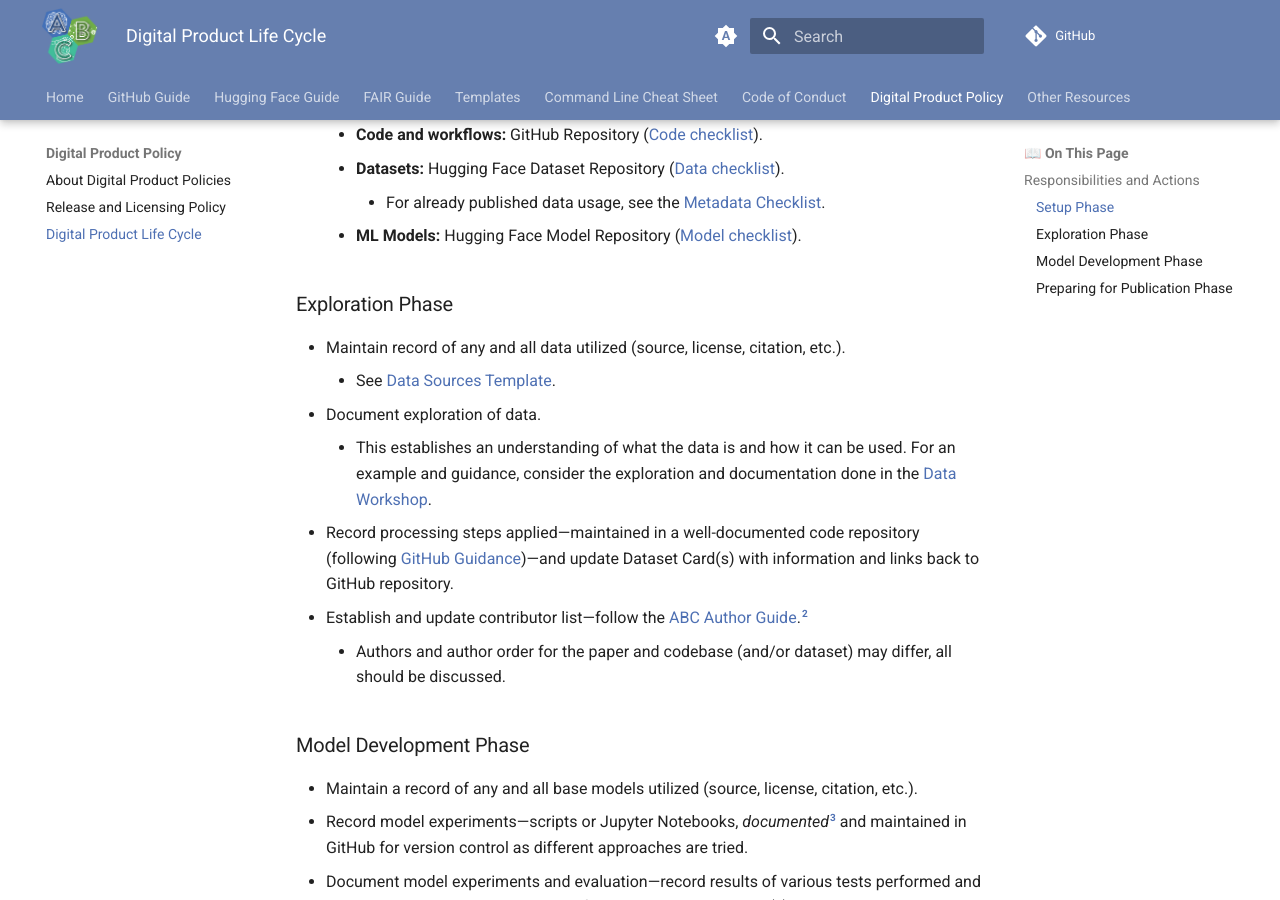
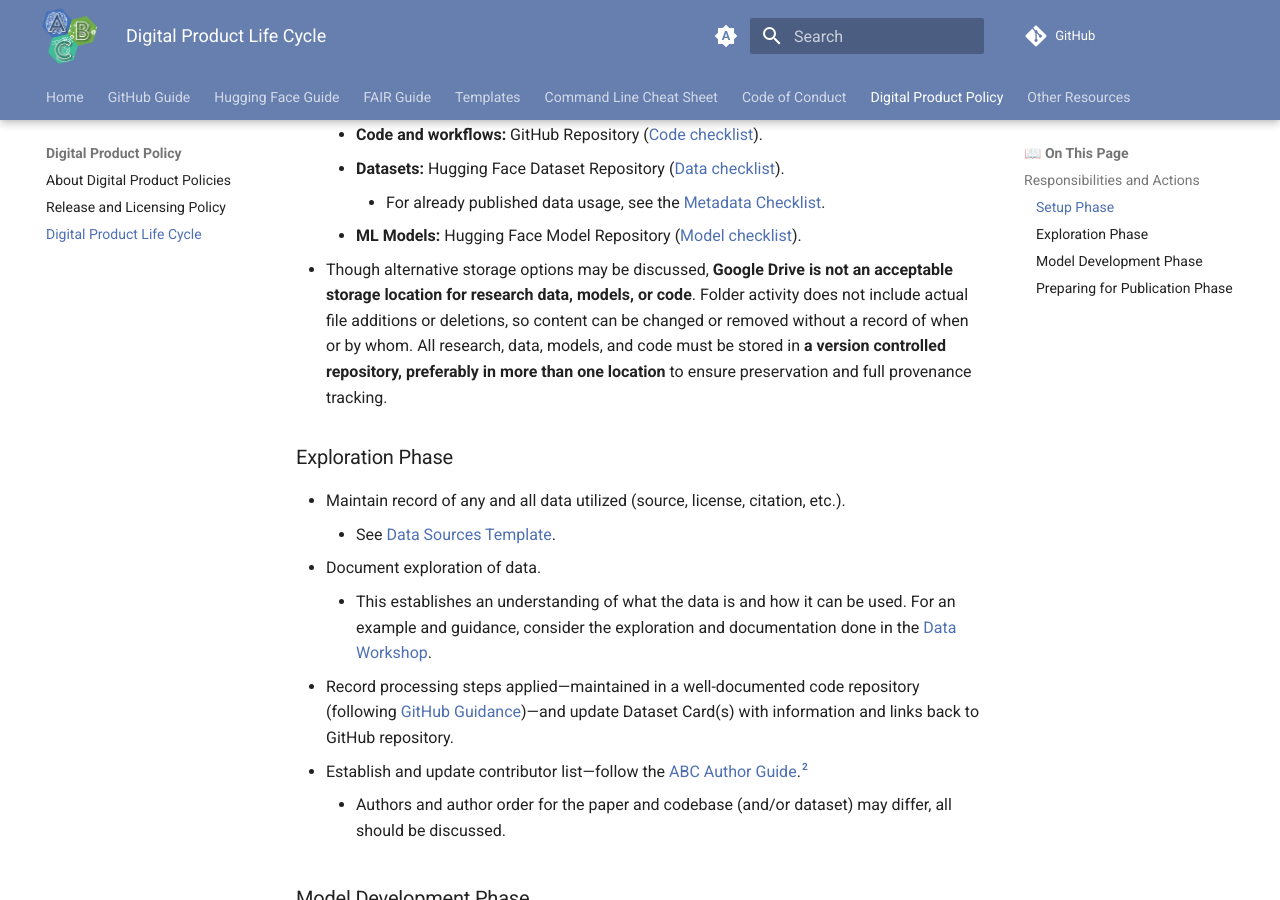
Before and after one commit to ABC-Center/ABC-guide, an MkDocs documentation site: the page built from docs/wiki-guide/Digital-Product-Lifecycle.md, in a window 1280 px wide and 900 px high, scrolled down 1586 px. Built offline with MkDocs 1.6.1 and Material for MkDocs 9.7.7, drawn with Linux system fonts in a browser that asks for light colours; comment, search, counter and statistics services are not loaded.

Commit message:
Add statement regarding Google Drive
Pull from Collab Guide [PR 49](https://github.com/Imageomics/Collaborative-distributed-science-guide/pull/49)

* Add statement regarding Google Drive
clarify unreliable storage location for research products

* Include provenance tracking considerations

Co-authored-by: Hilmar Lapp <hlapp@drycafe.net>

---------

Co-authored-by: Hilmar Lapp <hlapp@drycafe.net>

```diff
--- a/docs/wiki-guide/Digital-Product-Lifecycle.md
+++ b/docs/wiki-guide/Digital-Product-Lifecycle.md
@@ -19,6 +19,7 @@ The following adds additional context and direction to supplement the diagram, o
     * **Datasets:** Hugging Face Dataset Repository ([Data checklist](Data-Checklist.md)).
         * For already published data usage, see the [Metadata Checklist](Metadata-Checklist.md).
     * **ML Models:** Hugging Face Model Repository ([Model checklist](Model-Checklist.md)).
+* Though alternative storage options may be discussed, **Google Drive is not an acceptable storage location for research data, models, or code**. Folder activity does not include actual file additions or deletions, so content can be changed or removed without a record of when or by whom. All research, data, models, and code must be stored in **a version controlled repository, preferably in more than one location** to ensure preservation and full provenance tracking.
 
 ### Exploration Phase
 
```
